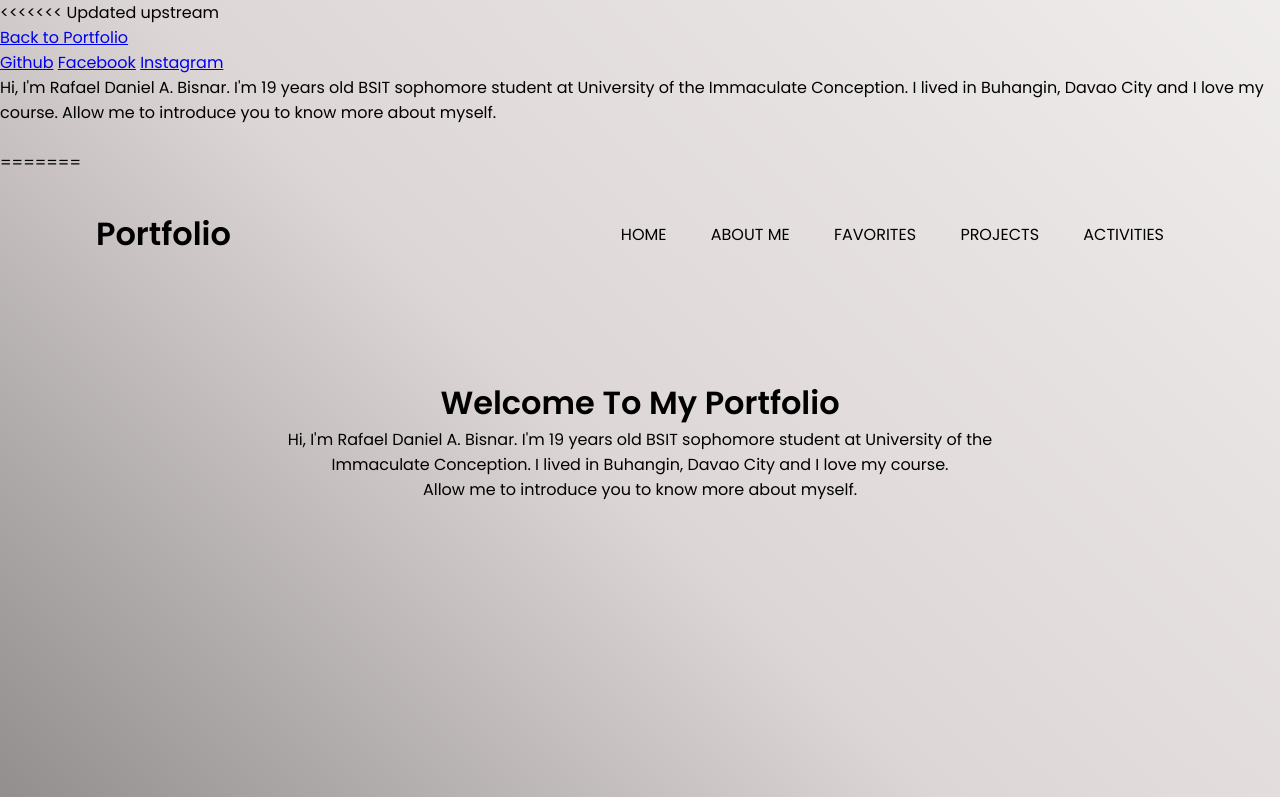
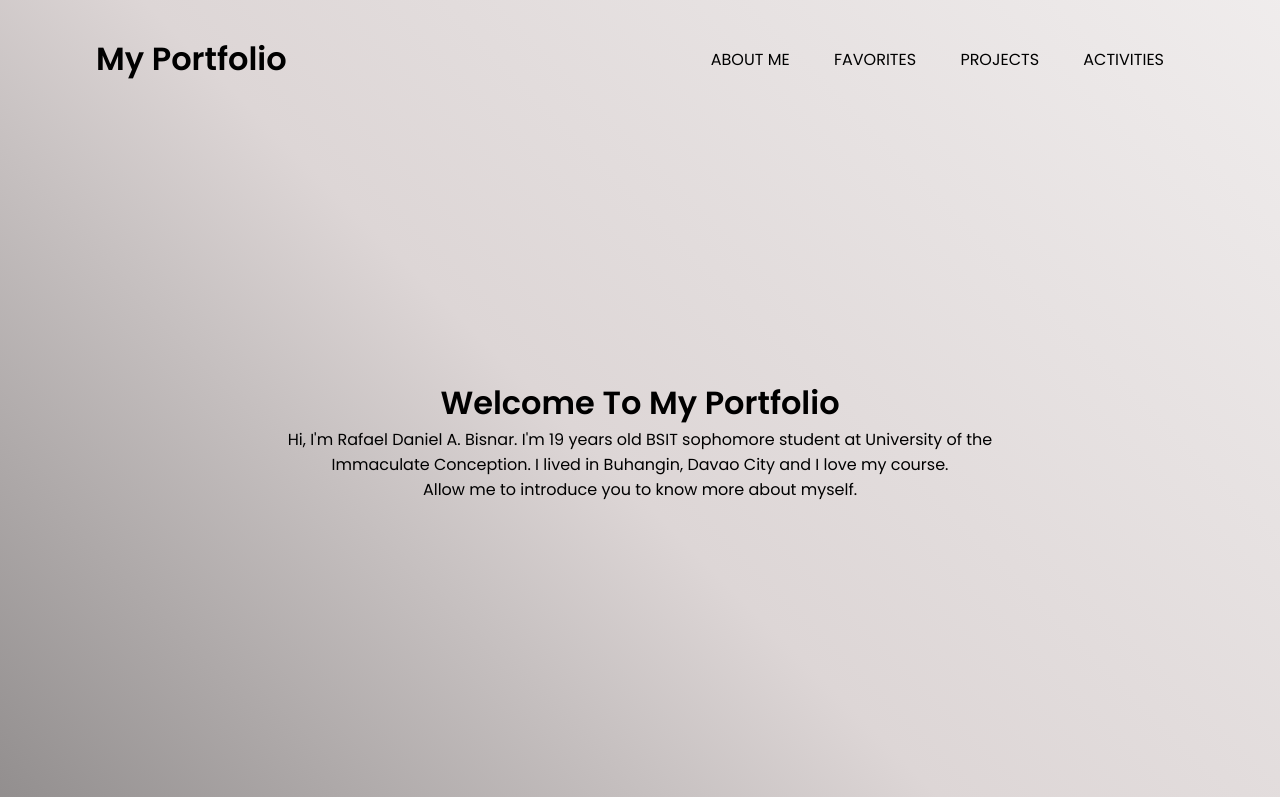
Before and after one commit to RafaelBisnar/RafaelBisnar.github.io, a plain HTML site: page about-me.html in a window 1280 px wide. Shown: the top 797 px of the page. Drawn offline with Linux system fonts and the light colour scheme.

Commit message:
index.html
UPDATE ABOUT ME PAGE AND SOME SHITS

```diff
--- a/about-me.html
+++ b/about-me.html
@@ -8,35 +8,10 @@
     <title>Document</title>
 </head>
 <body>
-<<<<<<< Updated upstream
-    <header class="header">
-        <a href="index.html" class="name">Back to Portfolio</a>
-
-        <nav class="bar">
-            <a href="https://github.com/RafaelBisnar" target="_blank">Github</a>
-            <a href="https://www.facebook.com/bisnar.rafael" target="_blank">Facebook</a>
-            <a href="https://www.instagram.com/rafaeldanieel/" target="_blank">Instagram</a>
-        </nav>
-    </header>
-
-    <div class="aboutfirst">
-        <p>
-            Hi, I'm Rafael Daniel A. Bisnar.
-            I'm 19 years old BSIT sophomore student at University of the Immaculate Conception.
-            I lived in Buhangin, Davao City and I love my course. Allow me to introduce you to know more about myself.
-        </p>
-    </div>
-    <div class="me">
-        <img src="" class="meimage">
-    </div>
-</body>
-</html>
-=======
     <div class="banner">
         <div class="navbar">
-            <h1>Portfolio</h1>
+            <h1>My Portfolio</h1>
             <ul class="links">
-                <li><a href="index.html">Home</a></li>
                 <li><a href="#">About Me</a></li>
                 <li><a href="#">Favorites</a></li>
                 <li><a href="#">Projects</a></li>
@@ -63,4 +38,3 @@
     </div>
 </footer>
 </html>
->>>>>>> Stashed changes
```
